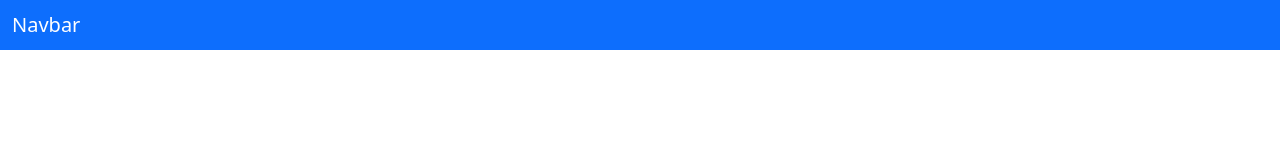
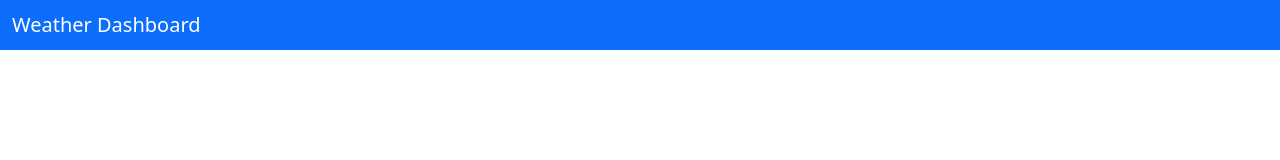
Before and after one commit to Pillifino/h6_ServerSideAPI_WeatherDashBoard, a plain HTML site: page index.html in a window 1280 px wide. Drawn offline with nearby package versions, Linux system fonts and the light colour scheme.

Commit message:
Added Navbar with basic title

```diff
--- a/index.html
+++ b/index.html
@@ -15,7 +15,7 @@
     <nav class="navbar navbar-dark bg-primary">
         <!-- Navbar content -->
         <div class="container-fluid">
-            <span class="navbar-brand mb-0 h1">Navbar</span>
+            <span class="navbar-brand mb-0 h1">Weather Dashboard</span>
           </div>
     </nav>
     <div class="container">
```
